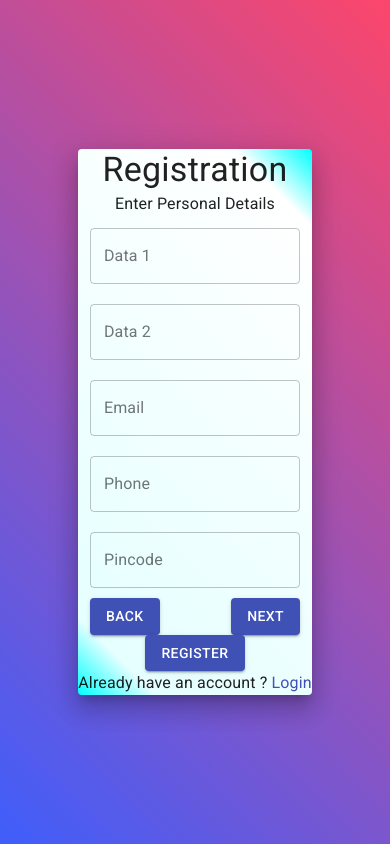
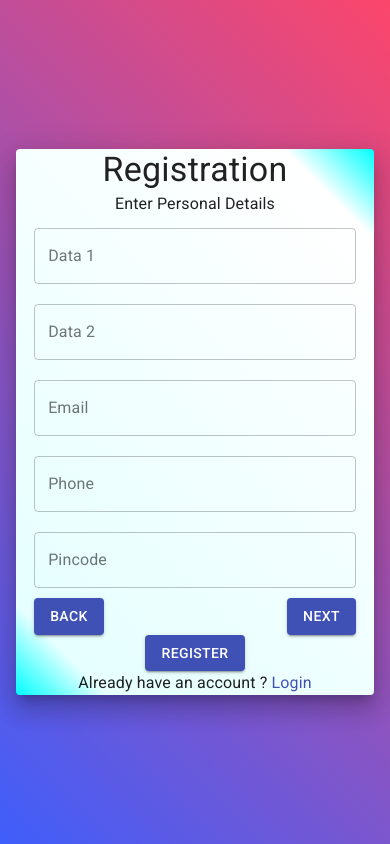
Before and after one commit to aktech27/React-MUI-Login, a React (Create React App) app: page /register in a window 390 px wide. Built offline with nearby package versions, Linux system fonts and the light colour scheme.

Commit message:
Added Responsiveness to Login Page

```diff
--- a/src/components/Register/SectionOne.jsx
+++ b/src/components/Register/SectionOne.jsx
@@ -1,5 +1,5 @@
 import React from "react";
-import { Typography } from "@material-ui/core";
+import { Grid, Typography } from "@material-ui/core";
 import RegisterInput from "./RegisterInput";
 const SectionOne = ({ setSection1Details, section1Details }) => {
   return (
@@ -12,6 +12,8 @@ const SectionOne = ({ setSection1Details, section1Details }) => {
           Enter Personal Details
         </Typography>
       </div>
+      <Grid container justifyContent="center" alignItems="center">
+        <Grid item xs={12} sm={6} container justifyContent="center" alignItems="center">
           <RegisterInput
             id="firstName"
             label="First Name"
@@ -21,6 +23,8 @@ const SectionOne = ({ setSection1Details, section1Details }) => {
             setState={setSection1Details}
             defaultValue={section1Details.firstName}
           />
+        </Grid>
+        <Grid item xs={12} sm={6} container justifyContent="center" alignItems="center">
           <RegisterInput
             id="lastName"
             label="Last Name"
@@ -30,6 +34,8 @@ const SectionOne = ({ setSection1Details, section1Details }) => {
             setState={setSection1Details}
             defaultValue={section1Details.lastName}
           />
+        </Grid>
+        <Grid item xs={12} sm={6} container justifyContent="center" alignItems="center">
           <RegisterInput
             id="email"
             label="Email"
@@ -39,6 +45,8 @@ const SectionOne = ({ setSection1Details, section1Details }) => {
             setState={setSection1Details}
             defaultValue={section1Details.email}
           />
+        </Grid>
+        <Grid item xs={12} sm={6} container justifyContent="center" alignItems="center">
           <RegisterInput
             id="phone"
             label="Phone"
@@ -48,6 +56,8 @@ const SectionOne = ({ setSection1Details, section1Details }) => {
             setState={setSection1Details}
             defaultValue={section1Details.phone}
           />
+        </Grid>
+        <Grid item xs={12} sm={6} container justifyContent="center" alignItems="center">
           <RegisterInput
             id="password"
             label="Password"
@@ -57,6 +67,8 @@ const SectionOne = ({ setSection1Details, section1Details }) => {
             setState={setSection1Details}
             defaultValue={section1Details.password}
           />
+        </Grid>
+        <Grid item xs={12} sm={6} container justifyContent="center" alignItems="center">
           <RegisterInput
             id="confirmPassword"
             label="Confirm Password"
@@ -66,6 +78,8 @@ const SectionOne = ({ setSection1Details, section1Details }) => {
             setState={setSection1Details}
             defaultValue={section1Details.confirmPassword}
           />
+        </Grid>
+      </Grid>
     </>
   );
 };
--- a/src/components/Register/SectionTwo.jsx
+++ b/src/components/Register/SectionTwo.jsx
@@ -1,5 +1,5 @@
 import React from "react";
-import { Typography } from "@material-ui/core";
+import { Grid, Typography } from "@material-ui/core";
 import RegisterInput from "./RegisterInput";
 const SectionTwo = ({ setSection2Details, section2Details }) => {
   return (
@@ -12,6 +12,8 @@ const SectionTwo = ({ setSection2Details, section2Details }) => {
           Enter Personal Details
         </Typography>
       </div>
+      <Grid container justifyContent="center" alignItems="center">
+        <Grid item xs={12} sm={6} container justifyContent="center" alignItems="center">
           <RegisterInput
             id="s2Data1"
             label="Data 1"
@@ -21,6 +23,8 @@ const SectionTwo = ({ setSection2Details, section2Details }) => {
             setState={setSection2Details}
             defaultValue={section2Details.s2Data1}
           />
+        </Grid>
+        <Grid item xs={12} sm={6} container justifyContent="center" alignItems="center">
           <RegisterInput
             id="s2Data2"
             label="Data 2"
@@ -30,6 +34,8 @@ const SectionTwo = ({ setSection2Details, section2Details }) => {
             setState={setSection2Details}
             defaultValue={section2Details.s2Data2}
           />
+        </Grid>
+        <Grid item xs={12} sm={6} container justifyContent="center" alignItems="center">
           <RegisterInput
             id="s2Email"
             label="Email"
@@ -39,6 +45,8 @@ const SectionTwo = ({ setSection2Details, section2Details }) => {
             setState={setSection2Details}
             defaultValue={section2Details.s2Email}
           />
+        </Grid>
+        <Grid item xs={12} sm={6} container justifyContent="center" alignItems="center">
           <RegisterInput
             id="s2Phone"
             label="Phone"
@@ -48,6 +56,8 @@ const SectionTwo = ({ setSection2Details, section2Details }) => {
             setState={setSection2Details}
             defaultValue={section2Details.s2Phone}
           />
+        </Grid>
+        <Grid item xs={12} sm={6} container justifyContent="center" alignItems="center">
           <RegisterInput
             id="s2Pin"
             label="Pincode"
@@ -57,6 +67,8 @@ const SectionTwo = ({ setSection2Details, section2Details }) => {
             setState={setSection2Details}
             defaultValue={section2Details.s2Pin}
           />
+        </Grid>
+      </Grid>
     </>
   );
 };
--- a/src/pages/Register.jsx
+++ b/src/pages/Register.jsx
@@ -28,6 +28,7 @@ const Register = () => {
   };
   return (
     <Grid container justifyContent="center" alignItems="center" className={styles.container}>
+      <Grid item xs={11} sm={9} md={7} lg={6} xl={4}>
         <Paper elevation={15} className={styles.registerContainer}>
           <RegisterForm
             handleSubmit={handleSubmit}
@@ -38,6 +39,7 @@ const Register = () => {
           />
         </Paper>
       </Grid>
+    </Grid>
   );
 };
 
```
Lines whose indentation alone changed are shown as unchanged.
